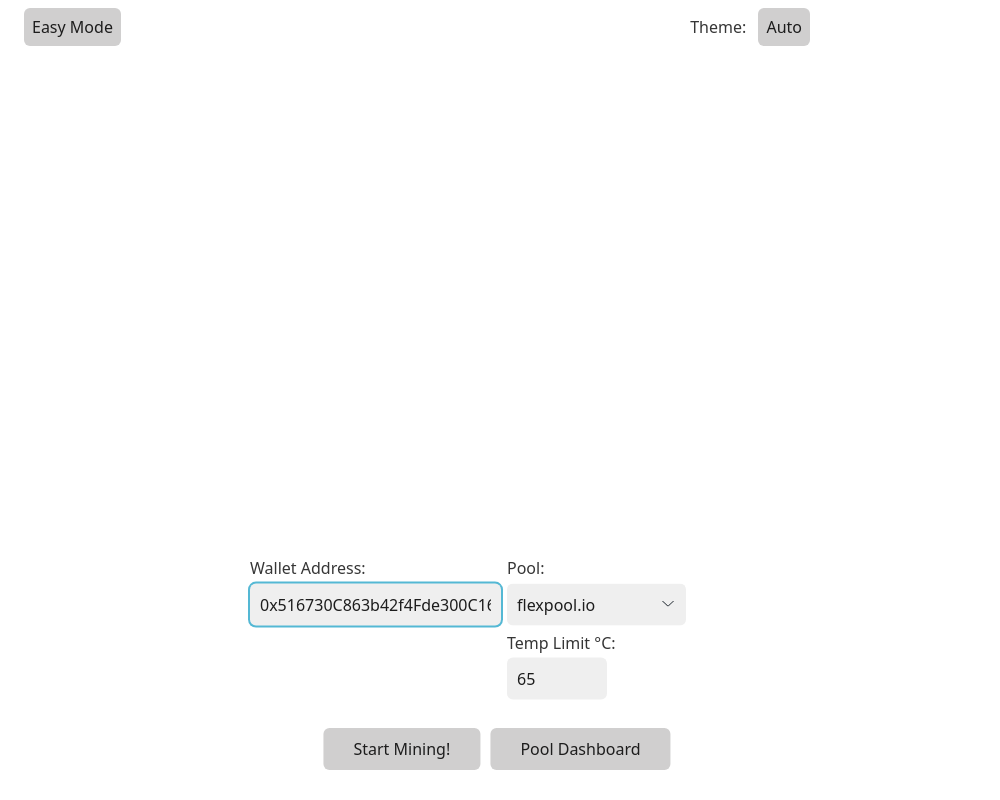
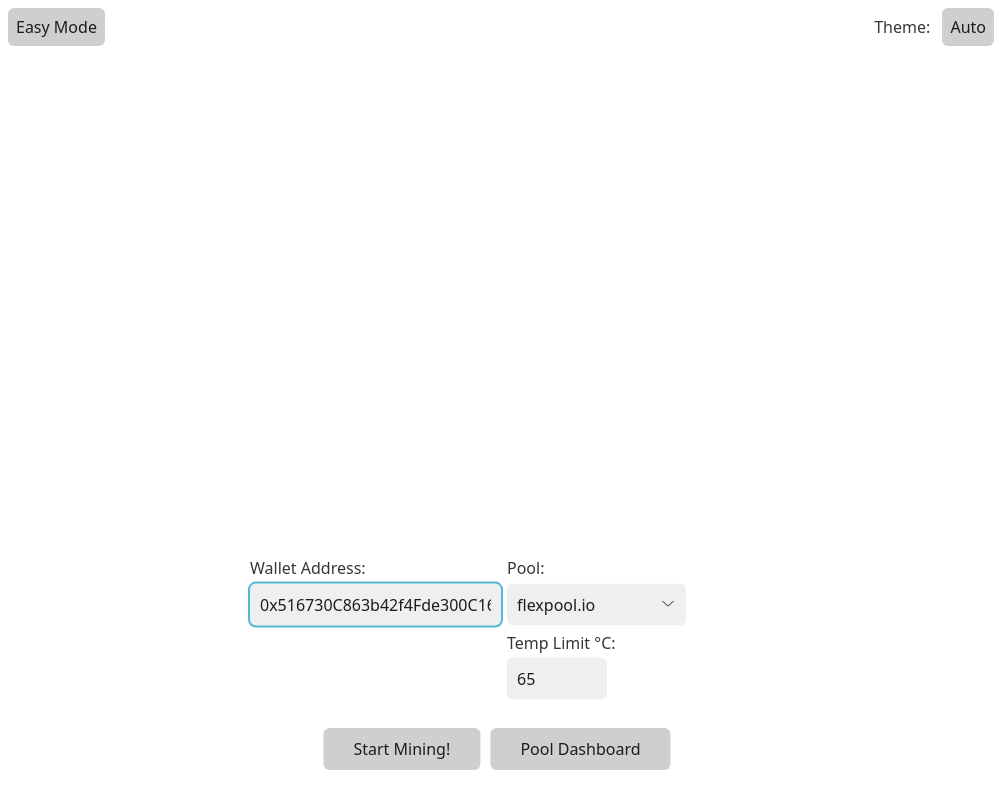
Before and after one commit to crocokyle/EthGUI, an Electron app: page html/easy.html in a window 1000 px wide. Drawn offline with nearby package versions, Linux system fonts and the light colour scheme; no server answers.

Commit message:
Fix top button positioning

```diff
--- a/css/style.css
+++ b/css/style.css
@@ -1,22 +1,17 @@
-body {
-    margin-top: 1vh;
-    padding-right: 1vh;
-    padding-left: 1vh;
-    margin-right: 1vh;
-    margin-left: 1vh;
-
-}
-
 #main-content {
     margin: auto;
 }
 
 #ui-controls {
-    float: left;
+    position: fixed;
+    top: 1vh;
+    left: 0;
 }
 
 #theme-controls {
-    float: right;
+    position: fixed;
+    top: 1vh;
+    right: 0;
 }
 
 .minimal-button {
```
